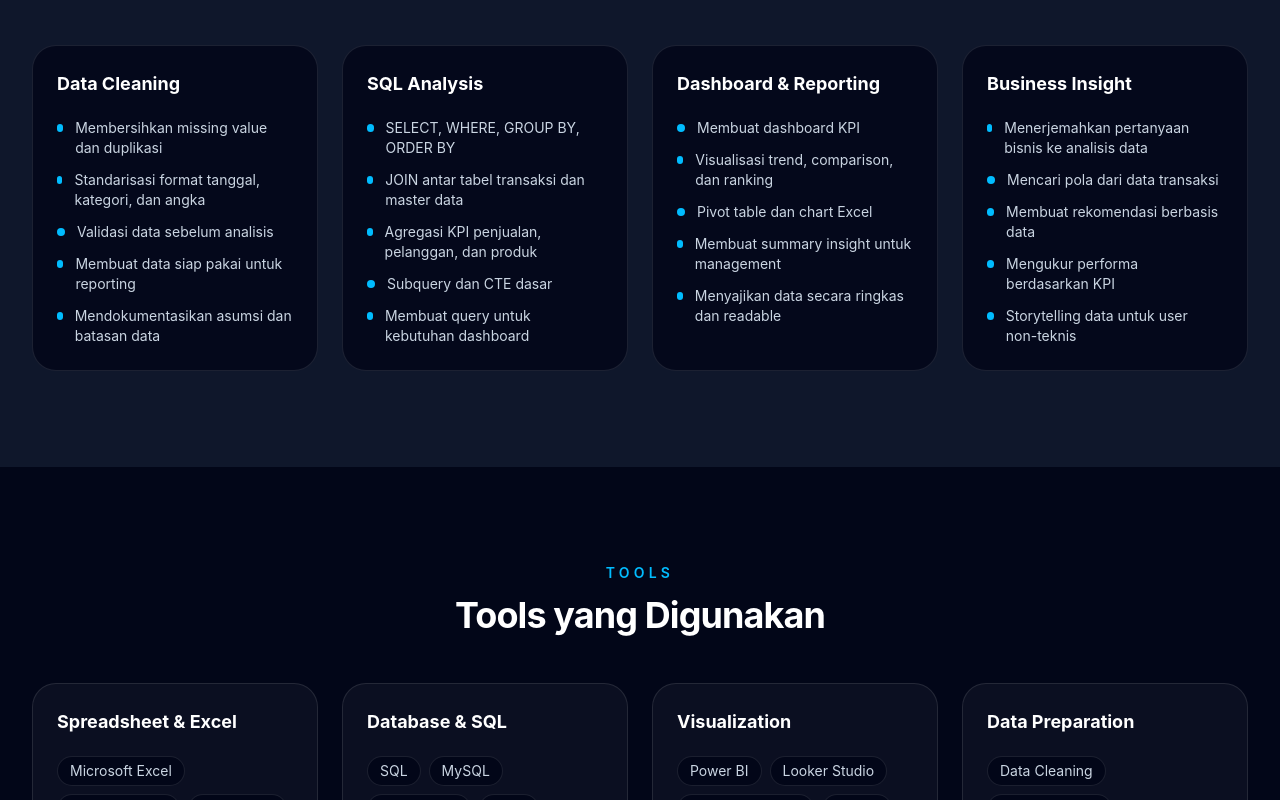
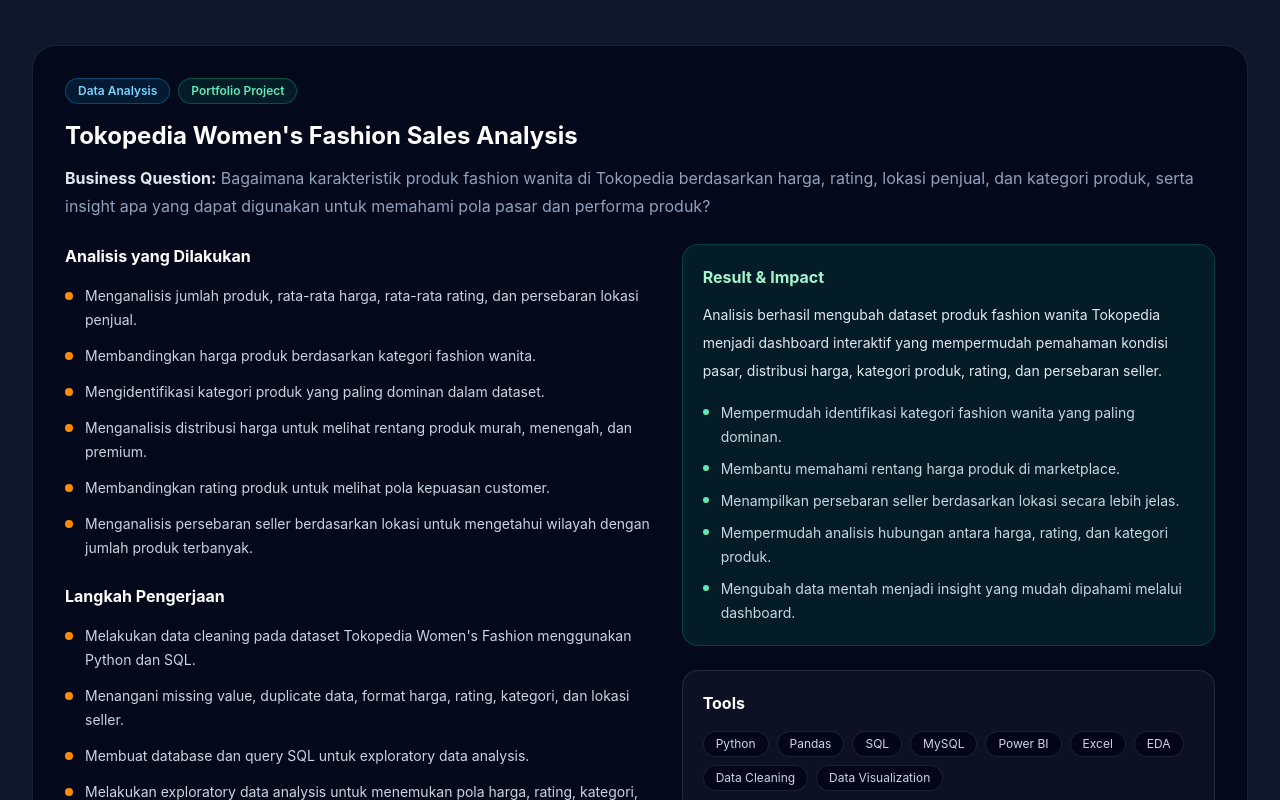
Before and after one commit to joeadnan/Portfolio-DataAnalyst, a React (Vite) app: page / in a window 1280 px wide. Shown: the part 1920-2720 px from the top of the page. Built offline with nearby package versions, Linux system fonts and the light colour scheme.

Commit message:
Update Project

```diff
--- a/src/App.tsx
+++ b/src/App.tsx
@@ -18,6 +18,7 @@
       <Header />
       <Hero />
       <About />
+      <Projects />
       <Skills />
       <Tools />
       <Certifications />
@@ -25,7 +26,6 @@
       <DocumentationSamples />
       <WhyHireMe />
       <Workflow />
-      <Projects />
       <Learning />
       <Contact />
       <Footer />
--- a/src/components/Projects.tsx
+++ b/src/components/Projects.tsx
@@ -66,7 +66,7 @@
                       {project.category}
                     </span>
                     <a
-                      href="http://"
+                      href={project.imageUrl}
                       className="rounded-full border border-emerald-400/30 bg-emerald-400/10 px-3 py-1 text-xs font-semibold text-emerald-300 hover:bg-emerald-50"
                     >
                       {project.label}
--- a/src/data/portfolio.ts
+++ b/src/data/portfolio.ts
@@ -98,39 +98,111 @@
 ];
 
 export const projects = [
+  // {
+  //   title: "Sales Performance Dashboard",
+  //   category: "Dashboard Analytics",
+  //   label: "Lab Practice",
+  //   problem:
+  //     "Management membutuhkan ringkasan performa penjualan bulanan untuk melihat revenue, produk terlaris, channel penjualan, dan tren pertumbuhan.",
+  //   analysis: [
+  //     "Mengelompokkan data transaksi berdasarkan bulan, produk, channel, dan customer segment.",
+  //     "Menghitung KPI revenue, jumlah transaksi, average order value, dan kontribusi setiap kategori produk.",
+  //     "Membandingkan performa antar bulan untuk menemukan kenaikan atau penurunan penjualan.",
+  //   ],
+  //   steps: [
+  //     "Import dataset transaksi ke Excel atau spreadsheet.",
+  //     "Membersihkan data duplikat, format tanggal, kategori produk, dan nilai kosong.",
+  //     "Membuat pivot table untuk revenue bulanan, top product, dan channel penjualan.",
+  //     "Membuat chart trend revenue, bar chart produk terlaris, dan card KPI utama.",
+  //     "Menyusun insight singkat mengenai bulan terbaik, produk dominan, dan channel paling efektif.",
+  //   ],
+  //   result:
+  //     "Dashboard berhasil menampilkan performa penjualan secara ringkas sehingga user dapat memahami kondisi penjualan tanpa membaca data mentah.",
+  //   impact: [
+  //     "Mempercepat proses review performa penjualan bulanan.",
+  //     "Membantu management melihat produk dan channel yang paling berkontribusi.",
+  //     "Membuat data transaksi lebih mudah dibaca oleh user non-teknis.",
+  //   ],
+  //   tools: ["Microsoft Excel", "Pivot Table", "Chart", "Data Cleaning"],
+  //   interviewPoint:
+  //     "Saya tidak hanya membuat chart, tetapi mulai dari memahami KPI, membersihkan data, lalu menyusun insight yang bisa dipakai untuk keputusan bisnis.",
+  // },
+
   {
-    title: "Sales Performance Dashboard",
-    category: "Dashboard Analytics",
-    label: "Lab Practice",
+    title: "Tokopedia Women's Fashion Sales Analysis",
+
+    category: "Data Analysis",
+
+    label: "Portfolio Project",
+    imageUrl:
+      "https://github.com/joeadnan/tokopedia-womens-fashion-sales-analysis",
+
     problem:
-      "Management membutuhkan ringkasan performa penjualan bulanan untuk melihat revenue, produk terlaris, channel penjualan, dan tren pertumbuhan.",
+      "Bagaimana karakteristik produk fashion wanita di Tokopedia berdasarkan harga, rating, lokasi penjual, dan kategori produk, serta insight apa yang dapat digunakan untuk memahami pola pasar dan performa produk?",
+
     analysis: [
-      "Mengelompokkan data transaksi berdasarkan bulan, produk, channel, dan customer segment.",
-      "Menghitung KPI revenue, jumlah transaksi, average order value, dan kontribusi setiap kategori produk.",
-      "Membandingkan performa antar bulan untuk menemukan kenaikan atau penurunan penjualan.",
+      "Menganalisis jumlah produk, rata-rata harga, rata-rata rating, dan persebaran lokasi penjual.",
+
+      "Membandingkan harga produk berdasarkan kategori fashion wanita.",
+
+      "Mengidentifikasi kategori produk yang paling dominan dalam dataset.",
+
+      "Menganalisis distribusi harga untuk melihat rentang produk murah, menengah, dan premium.",
+
+      "Membandingkan rating produk untuk melihat pola kepuasan customer.",
+
+      "Menganalisis persebaran seller berdasarkan lokasi untuk mengetahui wilayah dengan jumlah produk terbanyak.",
     ],
+
     steps: [
-      "Import dataset transaksi ke Excel atau spreadsheet.",
-      "Membersihkan data duplikat, format tanggal, kategori produk, dan nilai kosong.",
-      "Membuat pivot table untuk revenue bulanan, top product, dan channel penjualan.",
-      "Membuat chart trend revenue, bar chart produk terlaris, dan card KPI utama.",
-      "Menyusun insight singkat mengenai bulan terbaik, produk dominan, dan channel paling efektif.",
+      "Melakukan data cleaning pada dataset Tokopedia Women's Fashion menggunakan Python dan SQL.",
+
+      "Menangani missing value, duplicate data, format harga, rating, kategori, dan lokasi seller.",
+
+      "Membuat database dan query SQL untuk exploratory data analysis.",
+
+      "Melakukan exploratory data analysis untuk menemukan pola harga, rating, kategori, dan lokasi.",
+
+      "Membuat KPI utama seperti Total Products, Average Price, Average Rating, dan Total Locations.",
+
+      "Membuat dashboard interaktif menggunakan Power BI.",
+
+      "Menyusun insight dan rekomendasi berdasarkan hasil visualisasi dashboard.",
     ],
+
     result:
-      "Dashboard berhasil menampilkan performa penjualan secara ringkas sehingga user dapat memahami kondisi penjualan tanpa membaca data mentah.",
+      "Analisis berhasil mengubah dataset produk fashion wanita Tokopedia menjadi dashboard interaktif yang mempermudah pemahaman kondisi pasar, distribusi harga, kategori produk, rating, dan persebaran seller.",
+
     impact: [
-      "Mempercepat proses review performa penjualan bulanan.",
-      "Membantu management melihat produk dan channel yang paling berkontribusi.",
-      "Membuat data transaksi lebih mudah dibaca oleh user non-teknis.",
+      "Mempermudah identifikasi kategori fashion wanita yang paling dominan.",
+
+      "Membantu memahami rentang harga produk di marketplace.",
+
+      "Menampilkan persebaran seller berdasarkan lokasi secara lebih jelas.",
+
+      "Mempermudah analisis hubungan antara harga, rating, dan kategori produk.",
+
+      "Mengubah data mentah menjadi insight yang mudah dipahami melalui dashboard.",
     ],
-    tools: ["Microsoft Excel", "Pivot Table", "Chart", "Data Cleaning"],
-    interviewPoint:
-      "Saya tidak hanya membuat chart, tetapi mulai dari memahami KPI, membersihkan data, lalu menyusun insight yang bisa dipakai untuk keputusan bisnis.",
+
+    tools: [
+      "Python",
+      "Pandas",
+      "SQL",
+      "MySQL",
+      "Power BI",
+      "Excel",
+      "EDA",
+      "Data Cleaning",
+      "Data Visualization",
+    ],
   },
+
   {
     title: "Customer Segmentation Analysis",
     category: "Business Analysis",
     label: "Lab Practice",
+    imageUrl: "https://github.com/joeadnan/Customer-Segmentation-Analysis",
     problem:
       "Bisnis ingin mengetahui kelompok pelanggan berdasarkan frekuensi transaksi dan nilai belanja agar promo bisa lebih tepat sasaran.",
     analysis: [
```
